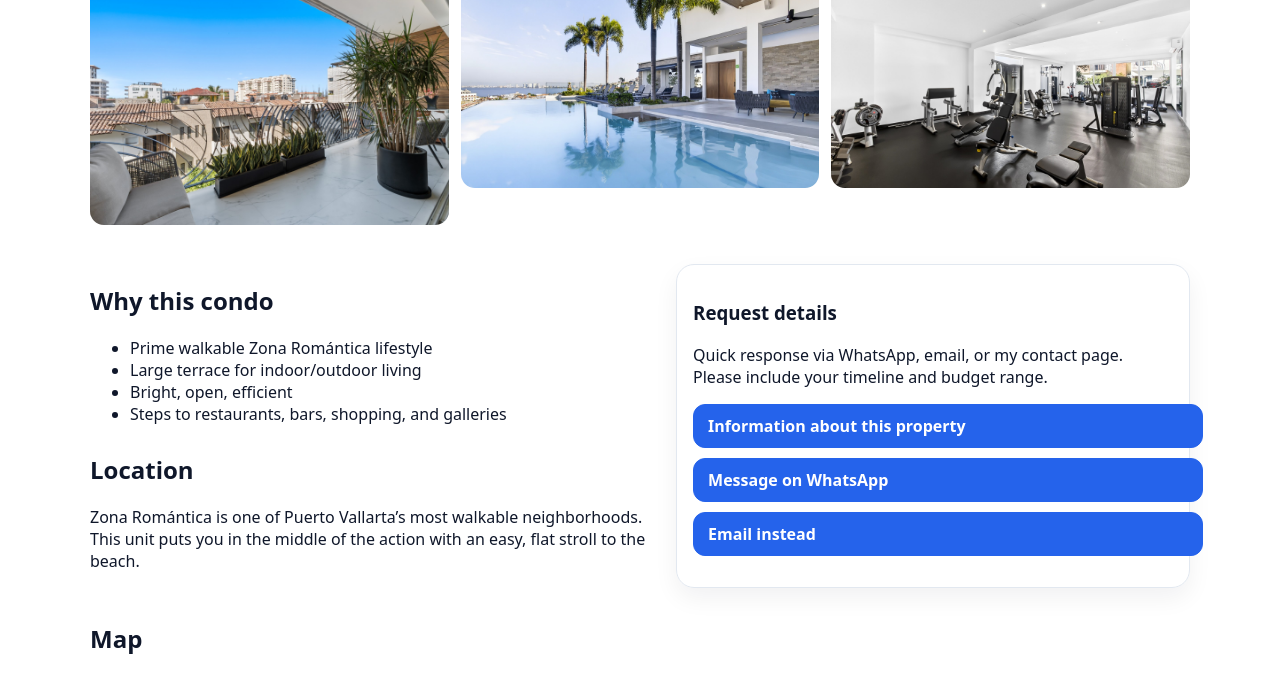
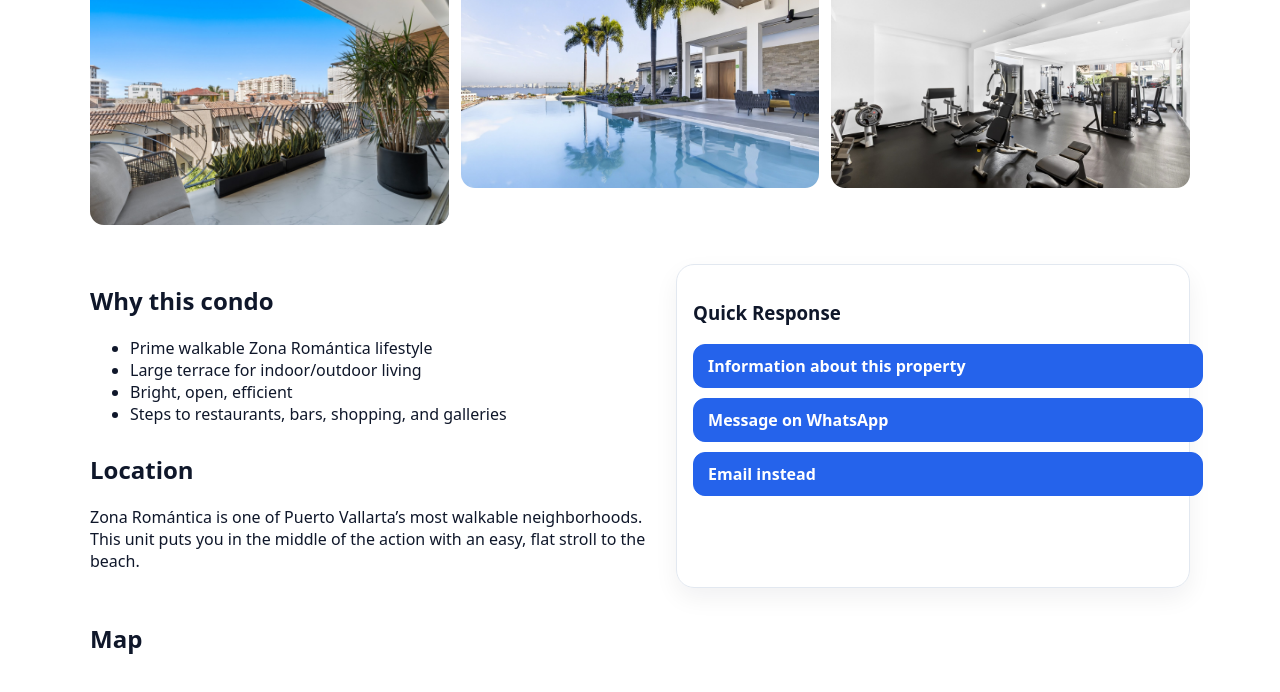
Before and after one commit to grdino/listings-gr, a Next.js app: page /listings/zr-1br-terrace-unit-a in a window 1280 px wide. Shown: the part 819-1511 px from the top of the page. Built offline with nearby package versions, Linux system fonts and the light colour scheme; grey boxes are pictures that could not be loaded.

Commit message:
Update [slug].js

```diff
--- a/pages/listings/[slug].js
+++ b/pages/listings/[slug].js
@@ -139,10 +139,9 @@ export default function ListingPage({ listing }) {
           </div>
 
           <div className="card">
-            <h3>Request details</h3>
+            <h3>Quick Response</h3>
             <p className="muted">
-              Quick response via WhatsApp, email, or my contact page.
-              Please include your timeline and budget range.
+
             </p>
 
             <div className="altCtas">
```
